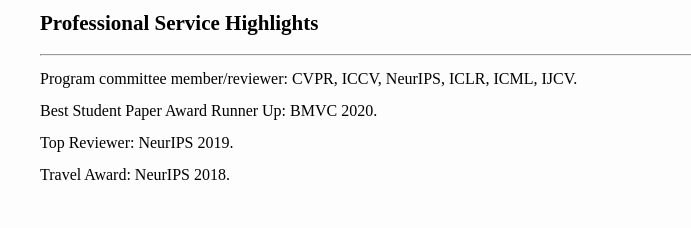
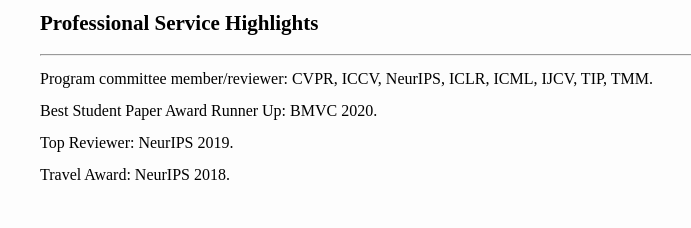
Before and after one commit to kkbless/kkbless.github.io, a plain HTML site: page index.html in a window 1280 px wide. Shown: the part 488-716 px from the top of the page, 60-751 px from the left. Drawn offline with Linux system fonts and the light colour scheme.

Commit message:
Update index.html

```diff
--- a/index.html
+++ b/index.html
@@ -55,7 +55,7 @@
 
 	<h2>Professional Service Highlights</h2>
 	<hr>
-	<p><font size="3">Program committee member/reviewer: CVPR, ICCV, NeurIPS, ICLR, ICML, IJCV.</font></p>
+	<p><font size="3">Program committee member/reviewer: CVPR, ICCV, NeurIPS, ICLR, ICML, IJCV, TIP, TMM.</font></p>
 	<p><font size="3">Best Student Paper Award Runner Up: BMVC 2020.</font></p>
 	<p><font size="3">Top Reviewer: NeurIPS 2019.</font></p>
 	<p><font size="3">Travel Award: NeurIPS 2018.</font></p>
```
